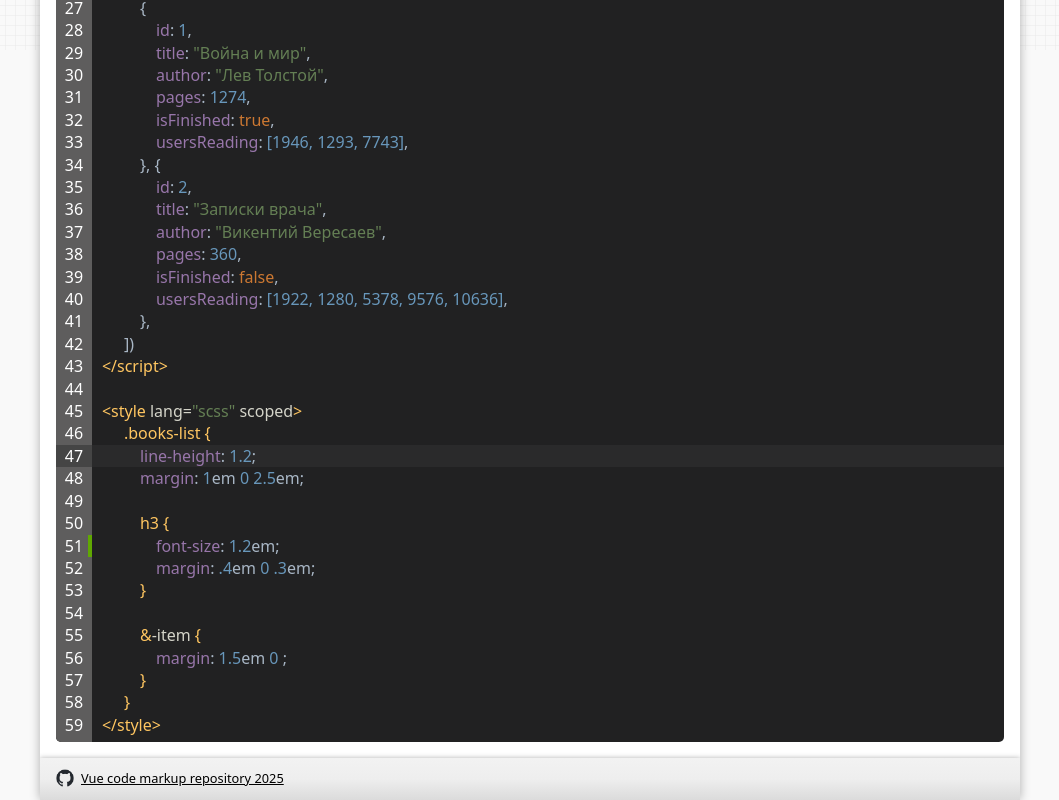
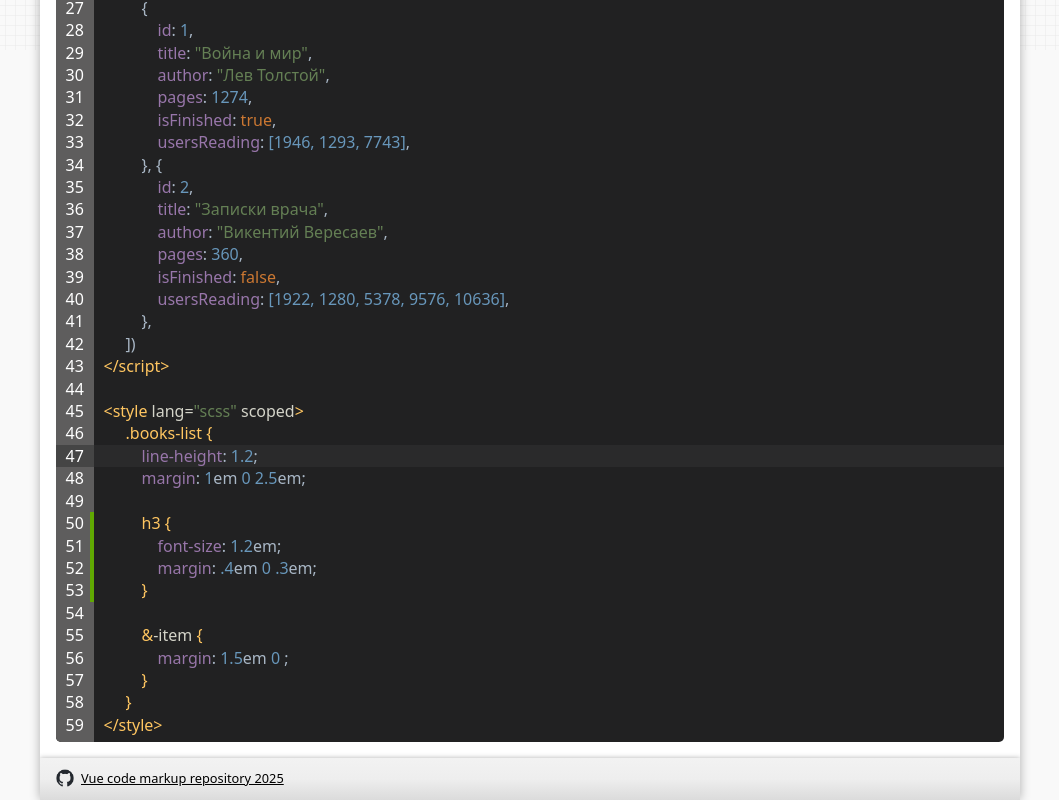
Before and after one commit to maksimkaJCHK/vue-code-markup, a Vue app: page / in a window 1280 px wide. Shown: the part 750-1550 px from the top of the page, without its empty margins (110-1169 px from the left). Built offline with nearby package versions, Linux system fonts and the light colour scheme.

Commit message:
Мелкие правки

```diff
--- a/src/code-markup/CodeMarkup.vue
+++ b/src/code-markup/CodeMarkup.vue
@@ -123,7 +123,7 @@
     --cm-text-font-size: 1em;
     --cm-text-font-family: inherit;
     --cm-text-line-height: 1.4em;
-    --cm-count-padding: 0 .3em;
+    --cm-count-padding: 0 .35em;
 
     // Максимальный размер блока с кодом
     --cm-max-height-body: auto;
--- a/src/code-markup/components/CodeLine.vue
+++ b/src/code-markup/components/CodeLine.vue
@@ -69,6 +69,8 @@
 </script>
 
 <style lang="scss">
+  @use "sass:math";
+
   .code-markup__line {
     height: 1em;
     display: table-row;
@@ -82,6 +84,8 @@
     }
 
     .code-markup_count &::before {
+      $borde-width: math.div(4em, 16);
+
       color: var(--cm-count-color);
       padding: var(--cm-count-padding);
       content: counter(count);
@@ -90,8 +94,8 @@
       position: sticky;
       user-select: none;
       left: 0;
-      border-left: 4px solid var(--cm-count-bg);
-      border-right: 4px solid var(--cm-count-bg);
+      border-left: $borde-width solid var(--cm-count-bg);
+      border-right: $borde-width solid var(--cm-count-bg);
     }
 
     &_active {
--- a/src/components/code-examples/BooksList.vue
+++ b/src/components/code-examples/BooksList.vue
@@ -226,7 +226,10 @@
 
     <code-line />
 
-    <code-line level-3>
+    <code-line
+      level-3
+      new
+    >
       <mu-style-tag code="h3 {" />
     </code-line>
     <code-line
@@ -237,7 +240,10 @@
       <mu-number code="1.2" />
       <mu-style-unit-meas code="em" />;
     </code-line>
-    <code-line level-4>
+    <code-line
+      level-4
+      new
+    >
       <mu-style-param code="margin" />:
       <mu-number code=".4" />
       <mu-style-unit-meas code="em" />
@@ -245,7 +251,10 @@
       <mu-number code=".3" />
       <mu-style-unit-meas code="em" />;
     </code-line>
-    <code-line level-3>
+    <code-line
+      level-3
+      new
+    >
       <mu-style-tag code="}" />
     </code-line>
 
```
